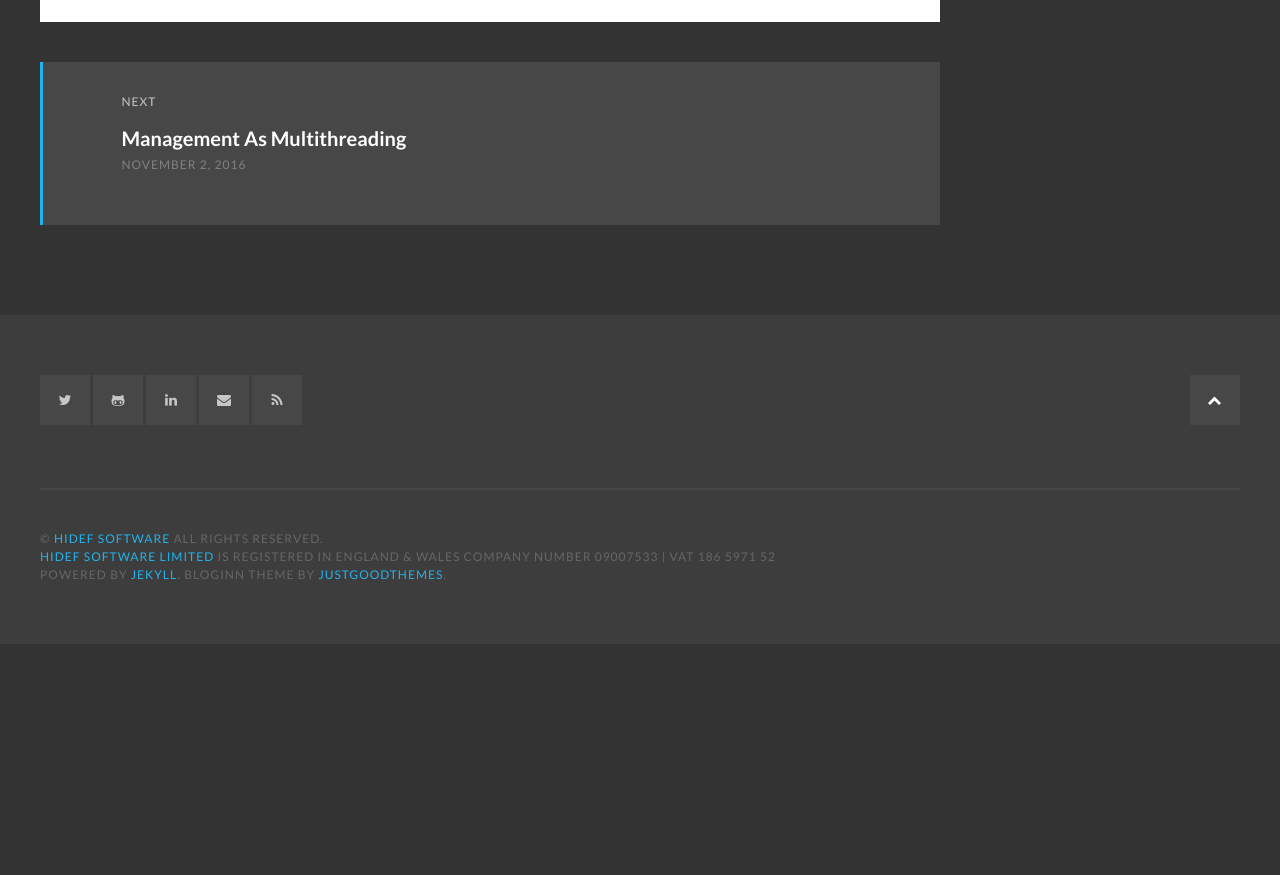
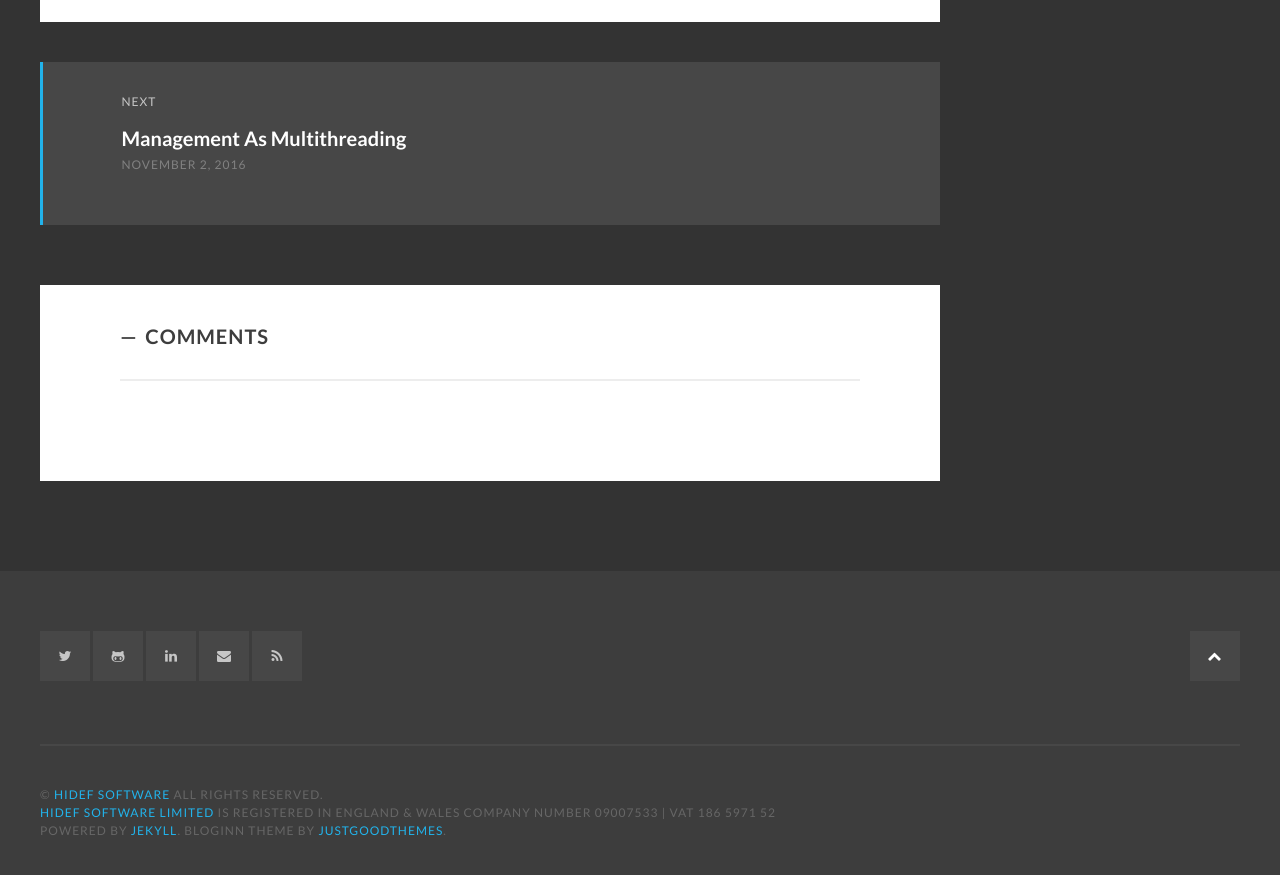
Before and after one commit to uatec/hidef.github.io, a Jekyll site: the page built from _posts/2012-03-29-event-handling-in-games.md, in a window 1280 px wide and 900 px high, scrolled down 2367 px. Shown: the top 875 px of the window. Built offline with Jekyll 4.4.1, drawn with Linux system fonts in a browser that asks for light colours; some web fonts are replaced; comment, search, counter and statistics services are not loaded; before the commit the page ends 3011 px from its top, so only the background shows below that.

Commit message:
Enable disqus.

```diff
--- a/_config.yml
+++ b/_config.yml
@@ -37,7 +37,7 @@ navigation:
   url: /archive/
 
 # The shortname for your Disqus site to enable comments.
-disqus:
+disqus: hidef
 
 # Author information - author info at the bottom of the post
 author_name: "Robert Stiff"
```
